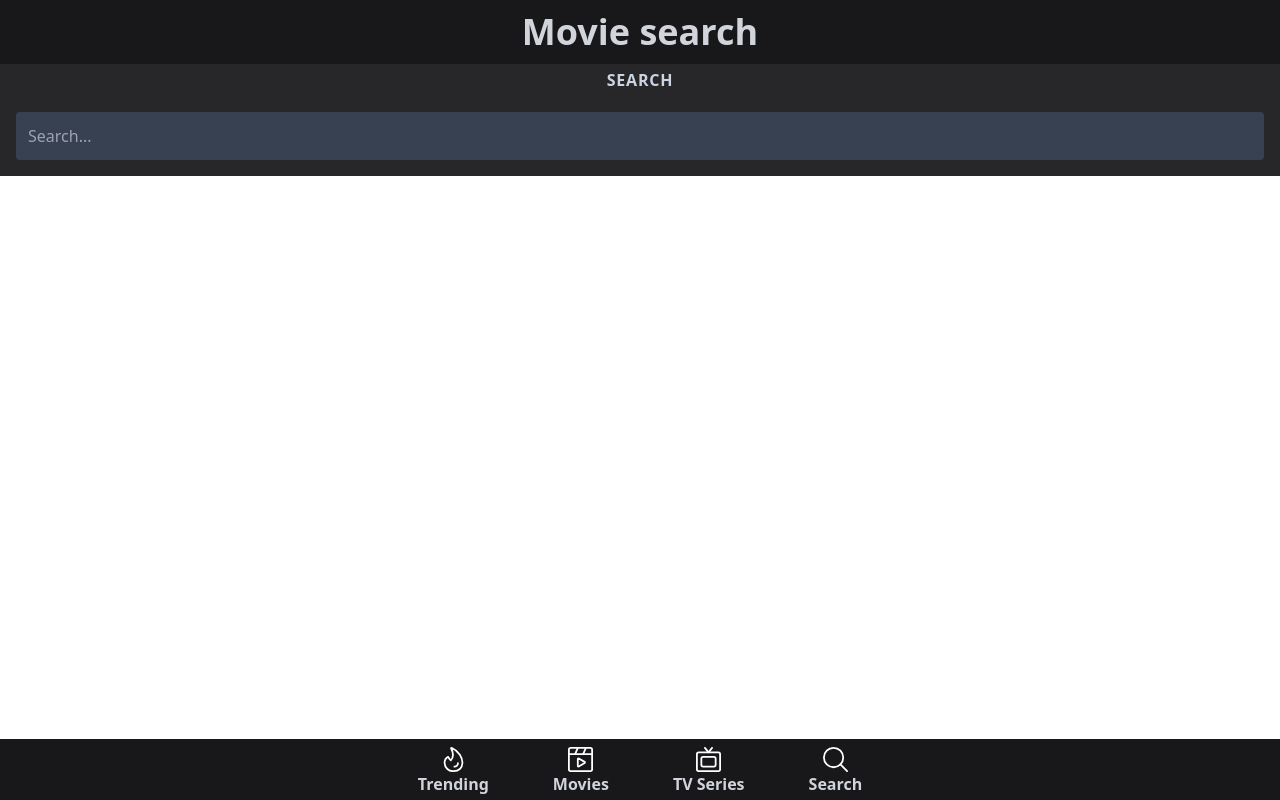
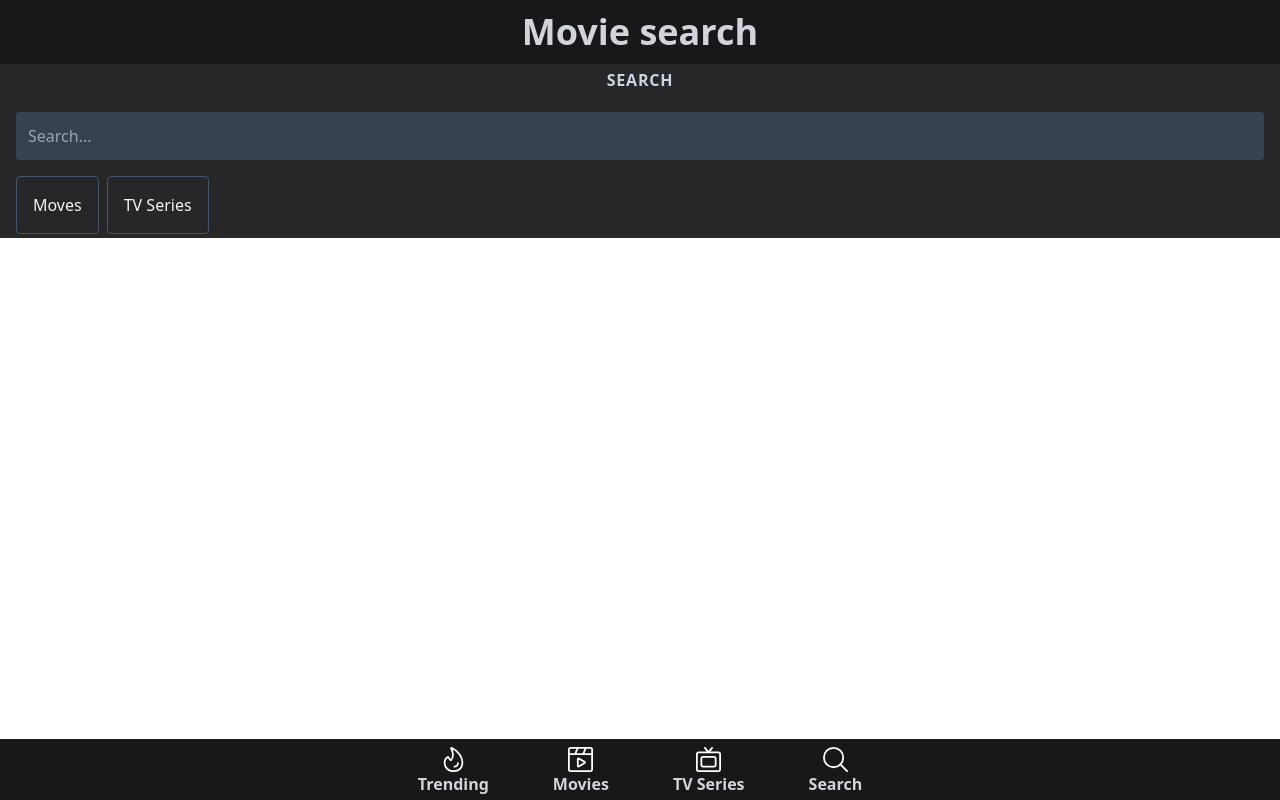
Before and after one commit to davidG999/movie-search, a React (Create React App) app: page /search in a window 1280 px wide. Built offline with nearby package versions, Linux system fonts and the light colour scheme.

Commit message:
Create tabs in search page

```diff
--- a/src/pages/Search.js
+++ b/src/pages/Search.js
@@ -3,13 +3,18 @@ const Search = () => {
     <div className="bg-zinc-800">
       <h2 className="text-slate-300 text-center uppercase font-extrabold p-1 tracking-wider">Search</h2>
 
-      <div class="flex justify-center">
+      <div className="flex justify-center">
         <input
           type="search" placeholder="Search..."
-          class="w-full text-gray-100 bg-gray-700 rounded transition ease-in-out p-3 m-4
+          className="w-full text-gray-100 bg-gray-700 rounded transition ease-in-out p-3 mx-4 mt-4
             focus:text-gray-200 focus:bg-gray-600 focus:outline-none"
         />
       </div>
+
+      <ul className="p-1 m-3 flex flex- text-center text-gray-100">
+        <li className="mr-2 cursor-pointer p-4 border border-solid border-slate-600 rounded"> Moves </li>
+        <li className="mr-2 cursor-pointer p-4 border border-solid border-slate-600 rounded"> TV Series</li>
+      </ul>
     </div>
   );
 }
```
